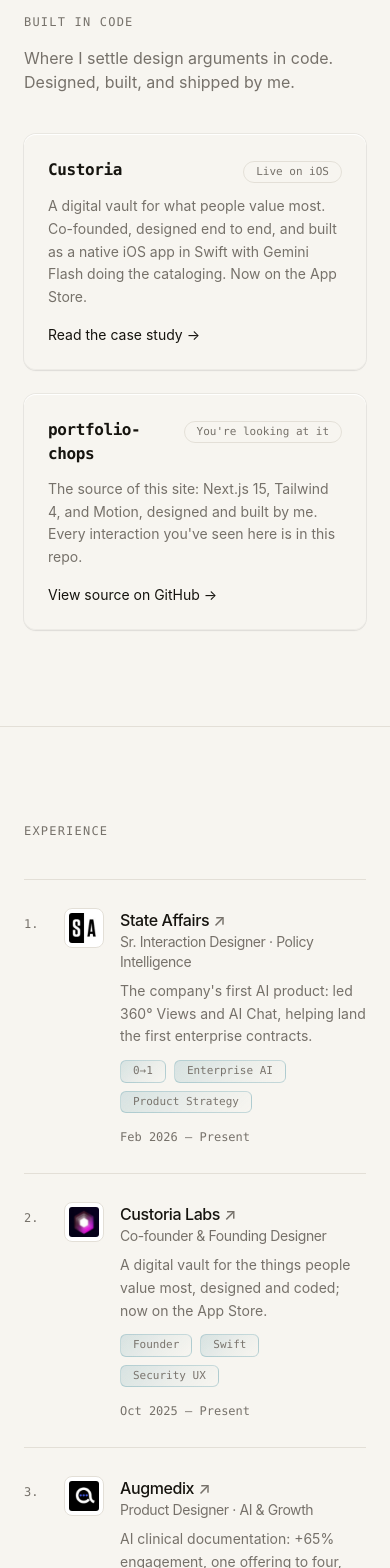
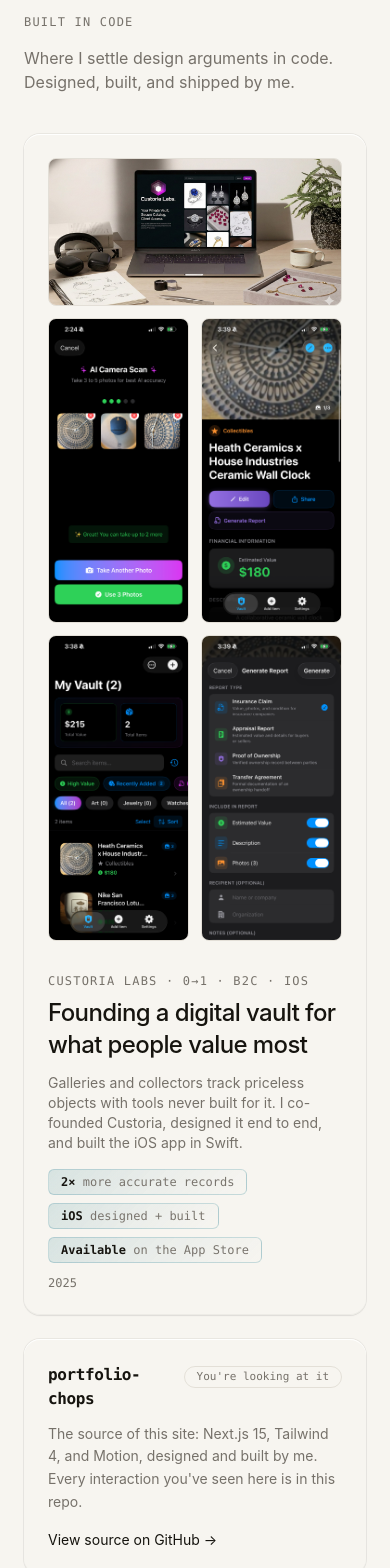
Before and after one commit to acaspx/portfolio-chops, a Next.js app: page / in a window 390 px wide. Shown: the part 2220-3788 px from the top of the page. Built offline with nearby package versions, Linux system fonts and the light colour scheme.

Commit message:
Code section: full-width Custoria case-study card (mobile + web system previews) above portfolio-chops

```diff
--- a/components/SideProjects.tsx
+++ b/components/SideProjects.tsx
@@ -1,25 +1,26 @@
+import Link from "next/link";
 import Reveal from "@/components/Reveal";
 
-const projects = [
-  {
-    name: "Custoria",
-    status: "Live on iOS",
-    description:
-      "A digital vault for what people value most. Co-founded, designed end to end, and built as a native iOS app in Swift with Gemini Flash doing the cataloging. Now on the App Store.",
+const custoria = {
   href: "/work/custoria",
-    cta: "Read the case study",
-    internal: true,
-  },
-  {
-    name: "portfolio-chops",
-    status: "You're looking at it",
-    description:
-      "The source of this site: Next.js 15, Tailwind 4, and Motion, designed and built by me. Every interaction you've seen here is in this repo.",
-    href: "https://github.com/acaspx/portfolio-chops",
-    cta: "View source on GitHub",
-    internal: false,
-  },
-];
+  company: "Custoria Labs",
+  tags: "0→1 · B2C · iOS",
+  year: "2025",
+  title: "Founding a digital vault for what people value most",
+  result:
+    "Galleries and collectors track priceless objects with tools never built for it. I co-founded Custoria, designed it end to end, and built the iOS app in Swift.",
+  metrics: [
+    { value: "2×", label: "more accurate records" },
+    { value: "iOS", label: "designed + built" },
+    { value: "Available", label: "on the App Store" },
+  ],
+  phones: [
+    { file: "cu-capture.png", alt: "Custoria AI camera scan capturing an item" },
+    { file: "cu-identify.png", alt: "AI-identified item with value and metadata" },
+    { file: "cu-vault.png", alt: "My Vault showing total value and item list" },
+    { file: "cu-prove.png", alt: "Proof-of-ownership and appraisal reports" },
+  ],
+};
 
 export default function SideProjects() {
   return (
@@ -34,27 +35,89 @@
           </p>
         </Reveal>
 
-        <div className="mt-10 grid gap-6 sm:grid-cols-2">
-          {projects.map((p, i) => (
-            <Reveal key={p.name} delay={i * 0.1}>
+        <div className="mt-10 space-y-6">
+          {/* Custoria - full-width case-study card */}
+          <Reveal>
+            <Link href={custoria.href} className="block focus-visible:outline-accent">
+              <article className="group relative rounded-2xl bg-paper/70 p-6 emboss emboss-hover sm:p-8">
+                {/* System view: the web app, how it was implemented */}
+                <div className="overflow-hidden rounded-lg border border-line bg-ink/[0.03]">
+                  {/* eslint-disable-next-line @next/next/no-img-element */}
+                  <img
+                    src="/work/cu-hero.jpg"
+                    alt="The Custoria Labs web app on a laptop in a jewelry studio: a private vault catalog"
+                    loading="lazy"
+                    className="aspect-[2/1] h-full w-full object-cover transition-transform duration-500 group-hover:scale-[1.015]"
+                  />
+                </div>
+                {/* Mobile previews: the shipped iOS flow */}
+                <div className="mt-3 grid grid-cols-2 gap-3 sm:grid-cols-4">
+                  {custoria.phones.map((p) => (
+                    <div
+                      key={p.file}
+                      className="aspect-[9/19.5] overflow-hidden rounded-lg border border-line bg-ink/[0.03]"
+                    >
+                      {/* eslint-disable-next-line @next/next/no-img-element */}
+                      <img
+                        src={`/work/${p.file}`}
+                        alt={p.alt}
+                        loading="lazy"
+                        className="h-full w-full object-cover object-top transition-transform duration-500 group-hover:scale-[1.015]"
+                      />
+                    </div>
+                  ))}
+                </div>
+
+                <div className="mt-8 flex flex-col gap-3 sm:flex-row sm:items-baseline sm:justify-between">
+                  <div className="max-w-xl">
+                    <p className="font-mono text-xs uppercase tracking-widest text-muted">
+                      {custoria.company} · {custoria.tags}
+                    </p>
+                    <h3 className="mt-2 text-2xl font-medium tracking-tight sm:text-3xl">
+                      {custoria.title}
+                    </h3>
+                    <p className="mt-3 text-sm text-muted">{custoria.result}</p>
+                    <ul className="mt-4 flex flex-wrap gap-2">
+                      {custoria.metrics.map((m) => (
+                        <li
+                          key={m.label}
+                          className="chip-soft rounded-md border border-accent/20 px-3 py-1 font-mono text-xs transition-colors group-hover:border-accent/45"
+                        >
+                          <strong className="font-semibold">{m.value}</strong>{" "}
+                          <span className="text-muted">{m.label}</span>
+                        </li>
+                      ))}
+                    </ul>
+                  </div>
+                  <span className="shrink-0 font-mono text-xs text-muted">{custoria.year}</span>
+                </div>
+              </article>
+            </Link>
+          </Reveal>
+
+          {/* portfolio-chops - full-width repo card */}
+          <Reveal delay={0.1}>
             <a
-                href={p.href}
-                {...(p.internal ? {} : { target: "_blank", rel: "noopener noreferrer" })}
-                className="group block h-full rounded-xl bg-paper/70 p-6 emboss emboss-hover"
+              href="https://github.com/acaspx/portfolio-chops"
+              target="_blank"
+              rel="noopener noreferrer"
+              className="group block rounded-2xl bg-paper/70 p-6 emboss emboss-hover sm:p-8"
             >
               <div className="flex items-baseline justify-between gap-4">
-                  <h3 className="font-mono text-base font-semibold tracking-tight group-hover:text-accent transition-colors">
-                    {p.name}
+                <h3 className="font-mono text-base font-semibold tracking-tight transition-colors group-hover:text-accent">
+                  portfolio-chops
                 </h3>
-                  <span className="rounded-full border border-line px-3 py-0.5 font-mono text-[11px] text-muted shrink-0">
-                    {p.status}
+                <span className="shrink-0 rounded-full border border-line px-3 py-0.5 font-mono text-[11px] text-muted">
+                  You&apos;re looking at it
                 </span>
               </div>
-                <p className="mt-3 text-sm text-muted leading-relaxed">{p.description}</p>
-                <span className="link-line mt-4 inline-block text-sm">{p.cta} →</span>
+              <p className="mt-3 max-w-xl text-sm leading-relaxed text-muted">
+                The source of this site: Next.js 15, Tailwind 4, and Motion, designed and built
+                by me. Every interaction you&apos;ve seen here is in this repo.
+              </p>
+              <span className="link-line mt-4 inline-block text-sm">View source on GitHub →</span>
             </a>
           </Reveal>
-          ))}
         </div>
       </div>
     </section>
```
Also changed, not shown: 1 other file (tests, documents, lock files or other folders). Lines whose indentation alone changed are shown as unchanged.
